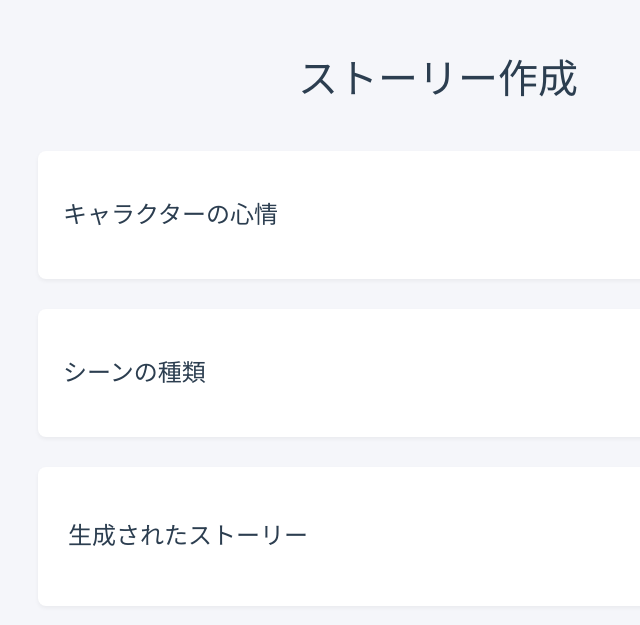
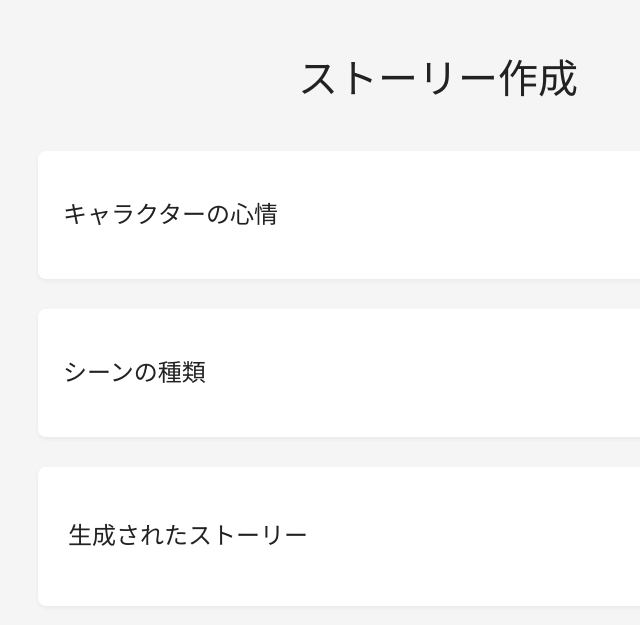
Before and after one commit to yu-work/sample, a PHP site: template story-creator/src/Views/story-creator.php in a window 1280 px wide. Shown: the top 625 px of the page, without its empty margins (202-842 px from the left). Run offline with PHP 8.4, Linux system fonts and the light colour scheme; the template is opened without the code that fills it, so the values that code supplies are empty; some libraries are stand-ins or nearby versions.

Commit message:
Update design to monochrome flat style
Co-Authored-By: Yu <yu10111011@gmail.com>

```diff
--- a/story-creator/src/Views/story-creator.php
+++ b/story-creator/src/Views/story-creator.php
@@ -13,11 +13,12 @@ $scene = new Scene();
     <title>ストーリー作成</title>
     <style>
         :root {
-            --primary-color: #3498db;
-            --secondary-color: #2ecc71;
-            --background-color: #f5f6fa;
-            --text-color: #2c3e50;
+            --primary-color: #333333;
+            --secondary-color: #666666;
+            --background-color: #f5f5f5;
+            --text-color: #222222;
             --border-radius: 8px;
+            --hover-color: #444444;
         }
 
         body {
@@ -63,17 +64,20 @@ $scene = new Scene();
             cursor: pointer;
             transition: all 0.3s ease;
             font-weight: 500;
+            letter-spacing: 0.5px;
         }
 
         .selection-item:hover {
-            background-color: var(--primary-color);
+            background-color: var(--hover-color);
             color: white;
             transform: translateY(-2px);
+            box-shadow: 0 2px 8px rgba(0,0,0,0.1);
         }
 
         .selection-item.selected {
             background-color: var(--primary-color);
             color: white;
+            box-shadow: 0 2px 8px rgba(0,0,0,0.1);
         }
 
         #story-output {
```
